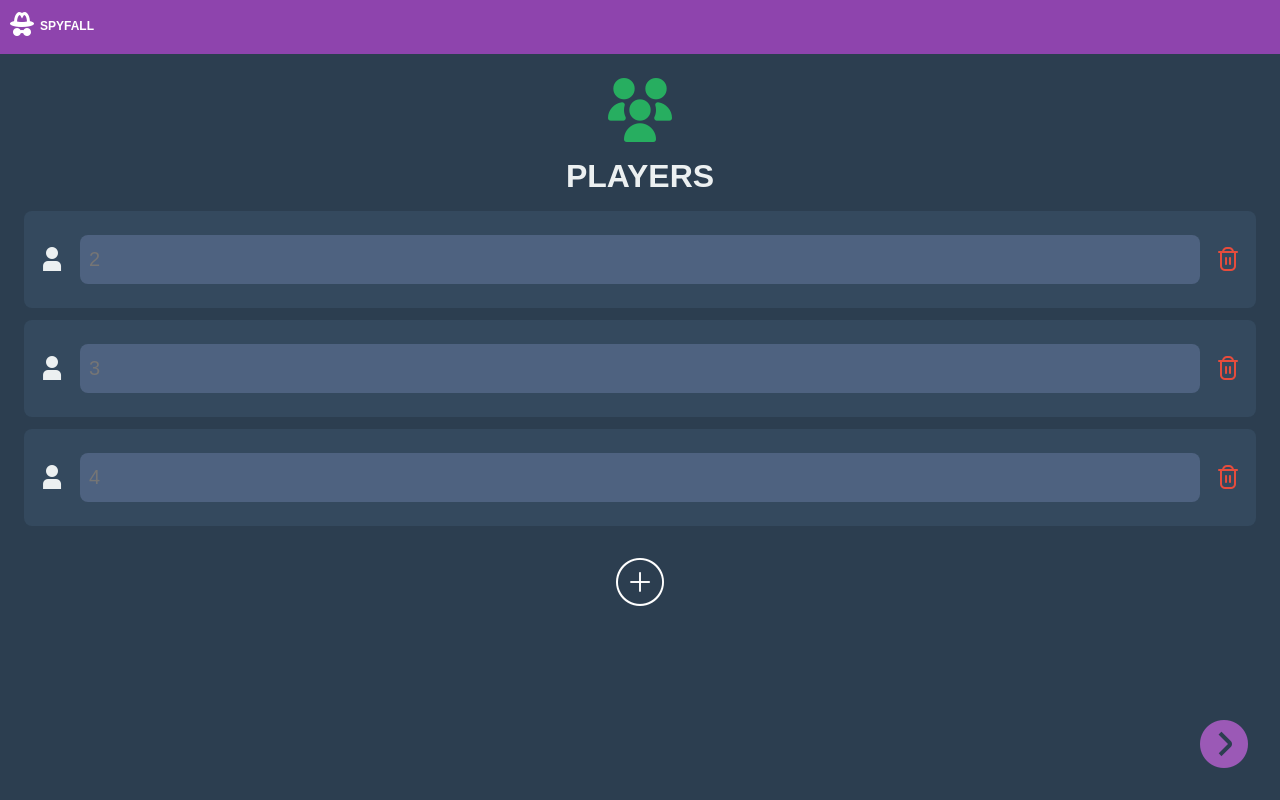
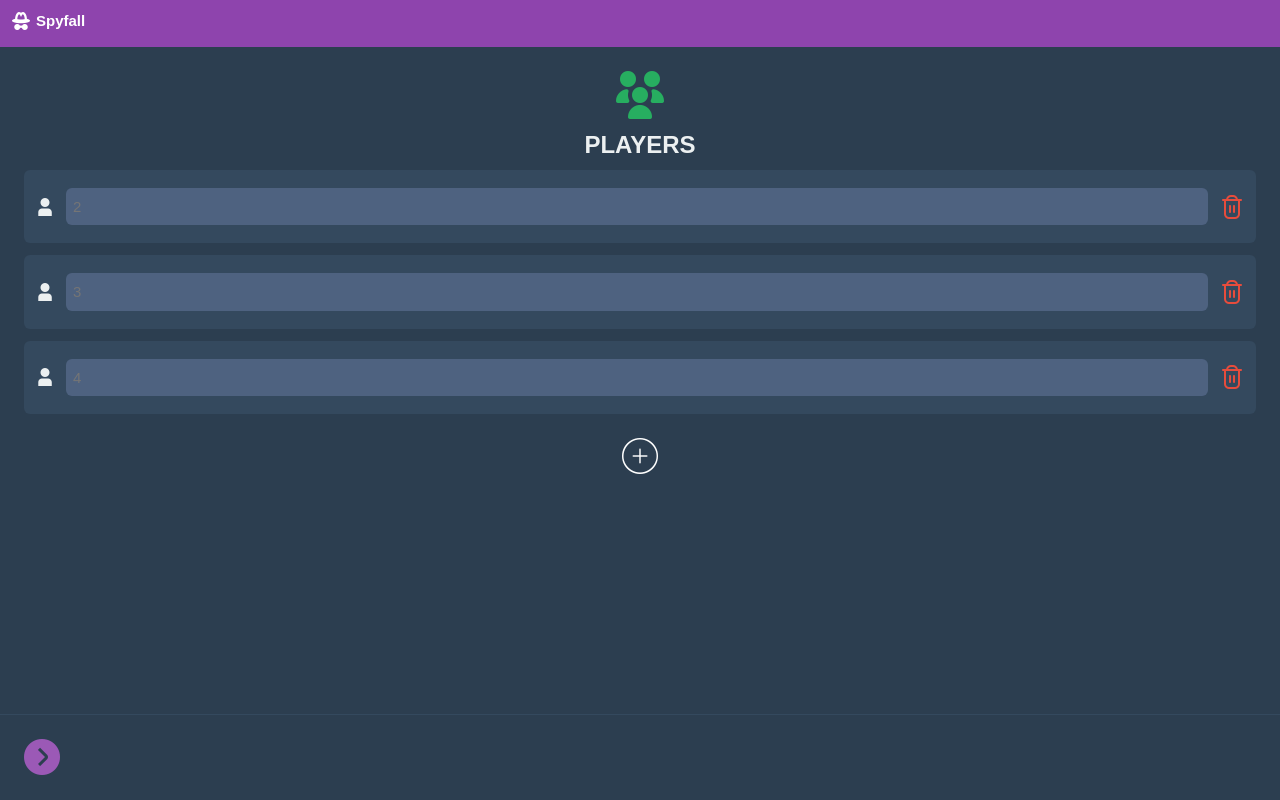
Before and after one commit to kbparagua/likalaro, a Vue app: page /spyfall/new in a window 1280 px wide. Built offline with nearby package versions, Linux system fonts and the light colour scheme.

Commit message:
fix layout

```diff
--- a/src/assets/main.css
+++ b/src/assets/main.css
@@ -5,24 +5,27 @@
 html {
   width: 100%;
   height: 100%;
+
+  font-size: 12px;
 }
 
 body {
   width: 100%;
-  height: 100%;
+  height: 100dvh;
+  max-height: 100dvh;
 
-  background-color: #34495e;
+  /* background-color: #34495e; */
+  background-color: red;
   color: #ecf0f1;
 
   font-family: Arial, Helvetica, sans-serif;
-  font-size: 24px;
 }
 
 #app {
   width: 100%;
-  height: 100vh;
+  height: 100%;
+  max-height: 100%;
   background-color: #2c3e50;
-  padding: 24px;
 }
 
 a {
--- a/src/views/spyfall/Main.vue
+++ b/src/views/spyfall/Main.vue
@@ -16,19 +16,28 @@ const [isHomeWindowOpen, openHomeWindow, closeHomeWindow] = (function(){
 </script>
 
 <template>
+  <div class="main">
     <TitleBar @title-click="openHomeWindow"></TitleBar>
     <Window :is-open="isHomeWindowOpen" @close="closeHomeWindow">
       <Button path="/">Home</Button>
       <Button path="/spyfall/new">New Game</Button>
     </Window>
 
-  <div class="content">
+    <div class="container">
       <router-view />
+    </div>
   </div>
 </template>
 
 <style scoped>
-  .content {
-    padding-top: 24px;
+  .main {
+    display: flex;
+    flex-direction: column;
+    align-items: stretch;
+    height: 100%;
+
+    .container {
+      height: 100%;
+    }
   }
 </style>
--- /dev/null
+++ b/src/views/spyfall/main/Content.vue
@@ -0,0 +1,38 @@
+<script setup>
+</script>
+
+<template>
+  <div class="content">
+    <div class="main">
+      <slot name="main"></slot>
+    </div>
+
+    <div class="actions">
+      <slot name="actions"></slot>
+    </div>
+  </div>
+</template>
+
+<style scoped>
+  .content {
+    display: flex;
+    flex-direction: column;
+    width: 100%;
+    height: 100%;
+    max-height: calc(100dvh - 4rem);
+
+    .main {
+      flex-grow: 0;
+      height: 100%;
+      overflow-y: auto;
+      overflow-x: hidden;
+      padding: 2rem;
+    }
+
+    .actions {
+      border-top: solid 1px #34495e;
+      padding: 2rem;
+      flex-grow: 1;
+    }
+  }
+</style>
--- a/src/views/spyfall/main/NewGameScreen.vue
+++ b/src/views/spyfall/main/NewGameScreen.vue
@@ -4,6 +4,7 @@ import { watch, reactive, computed } from 'vue';
 import { useRouter } from 'vue-router';
 import { MIN_PLAYERS, MAX_PLAYERS } from '@/lib/SpyFall';
 import PlayerField from "./new_game_screen/PlayerField.vue";
+import Content from './Content.vue';
 
 const router = useRouter();
 
@@ -88,6 +89,8 @@ function create() {
 </script>
 
 <template>
+  <Content>
+    <template v-slot:main>
       <div class="title">
         <i class="fi fi-sr-users-alt"></i>
         <h1>Players</h1>
@@ -107,9 +110,14 @@ function create() {
       <a href="#" class="add-player" @click.prevent="addPlayer">
         <i class="fi fi-tr-add"></i>
       </a>
+    </template>
+
+    <template v-slot:actions>
       <a href="#" class="create-btn" @click.prevent="create" :disabled="!isValidGame">
         <i class="fi fi-ss-angle-circle-right"></i>
       </a>
+    </template>
+  </Content>
 </template>
 
 <style scoped>
@@ -144,9 +152,6 @@ function create() {
   }
 
   .create-btn {
-    position: absolute;
-    bottom: 2rem;
-    right: 2rem;
     font-size: 3rem;
   }
 </style>
--- a/src/views/spyfall/main/TitleBar.vue
+++ b/src/views/spyfall/main/TitleBar.vue
@@ -14,20 +14,22 @@ defineEmits('titleClick');
 <style scoped>
   .title-bar {
     background-color: #8e44ad;
-    margin-top: -24px;
-    margin-left: -24px;
-    margin-right: -24px;
-
-    padding: 12px 10px;
+    padding: 1rem;
+    height: 4rem;
 
     a {
       display: flex;
-      gap: 6px;
-      text-transform: uppercase;
+      align-items: center;
+      gap: 0.5rem;
       color: white;
 
+      .fi {
+        font-size: 1.5rem;
+      }
+
       h1 {
-        font-size: 12px;
+        font-size: 1.25rem;
+        margin: 0;
       }
     }
 
--- a/src/views/spyfall/main/new_game_screen/PlayerField.vue
+++ b/src/views/spyfall/main/new_game_screen/PlayerField.vue
@@ -17,8 +17,12 @@ watch(value, (newValue) => {
 
 <template>
   <div class="player-field">
+    <span class="player-icon">
       <i class="fi fi-ss-user"></i>
+    </span>
+
     <input type="text" size="1" :placeholder="label" :name="label" v-model="value" />
+
     <a href="#remove" class="remove" @click.prevent="$emit('remove')">
       <i class="fi fi-rr-trash"></i>
     </a>
@@ -30,11 +34,15 @@ watch(value, (newValue) => {
     position: relative;
     display: flex;
     align-items: center;
-    margin-bottom: 12px;
+    margin-bottom: 1rem;
     background-color: #34495e;
     padding: 1.5rem 1rem;
     border-radius: 0.5rem;
     gap: 1rem;
+
+    .player-icon {
+      font-size: 1.5rem;
+    }
 
     input {
       border-radius: 0.5rem;
@@ -55,6 +63,7 @@ watch(value, (newValue) => {
     .remove {
       color: #e74c3c;
       flex-basis: content;
+      font-size: 2rem;
     }
   }
 </style>
```
Lines whose indentation alone changed are shown as unchanged.
